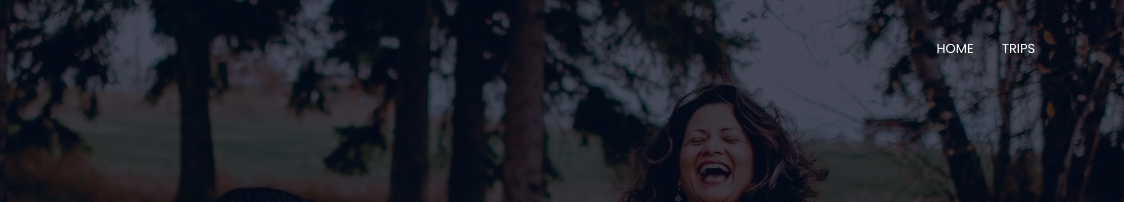
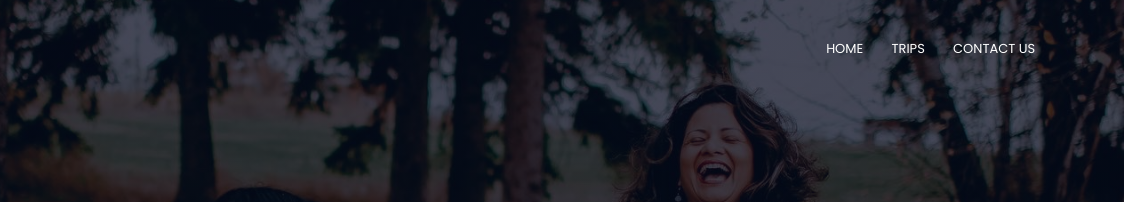
Before and after one commit to jdaublas/SitioFamiliar, a plain HTML site: page index.html in a window 1280 px wide. Shown: the top 202 px of the page, 156-1280 px from the left. Drawn offline with Linux system fonts and the light colour scheme.

Commit message:
Added link

```diff
--- a/index.html
+++ b/index.html
@@ -30,6 +30,7 @@
             <li>
               <a href="">TRIPS</a>
             </li>
+            <li><a href="">CONTACT US</a></li>
           </ul>
         </div>
         <i class="fa fa-bars" onclick="showMenu()"></i>
```
